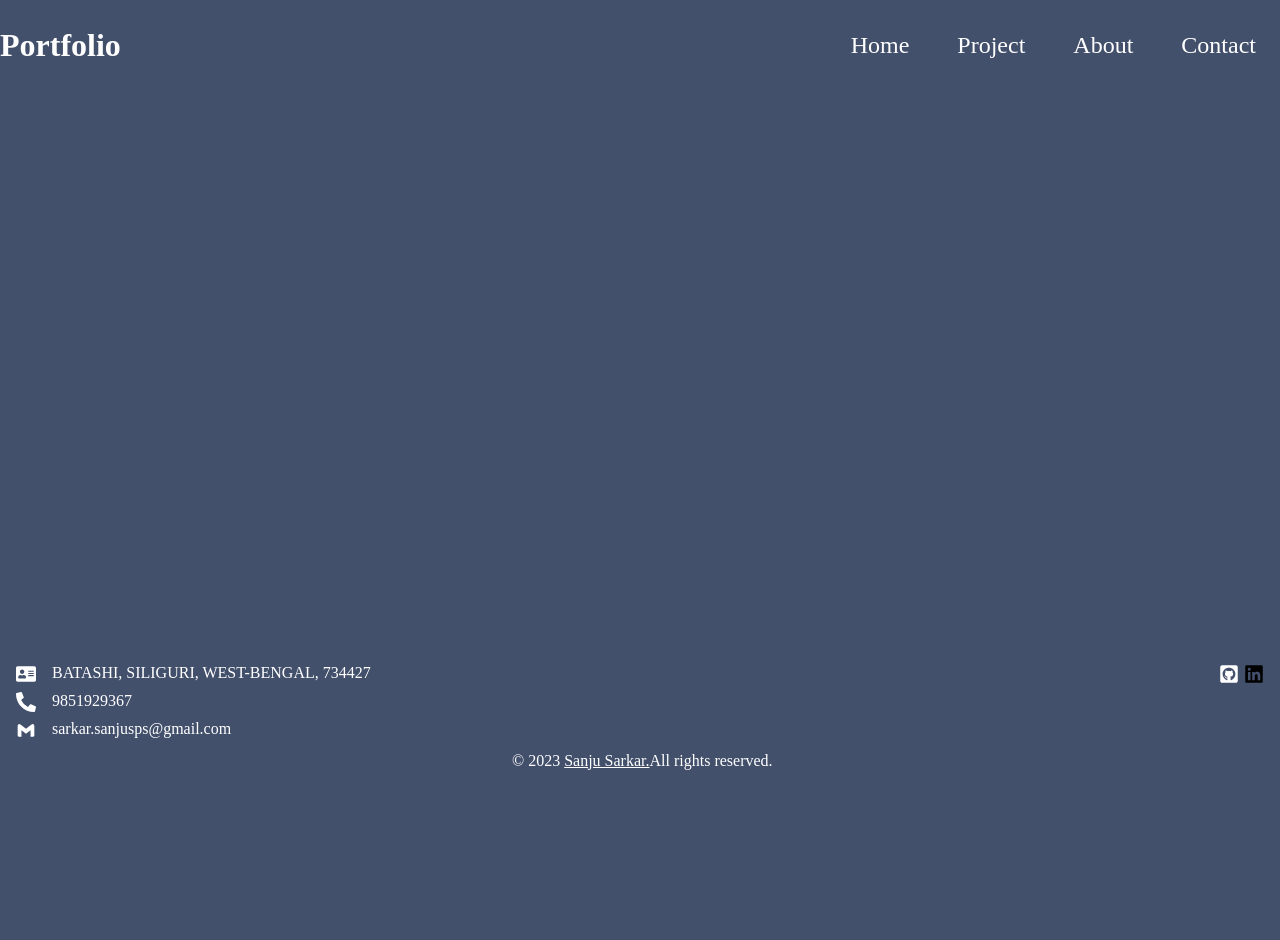
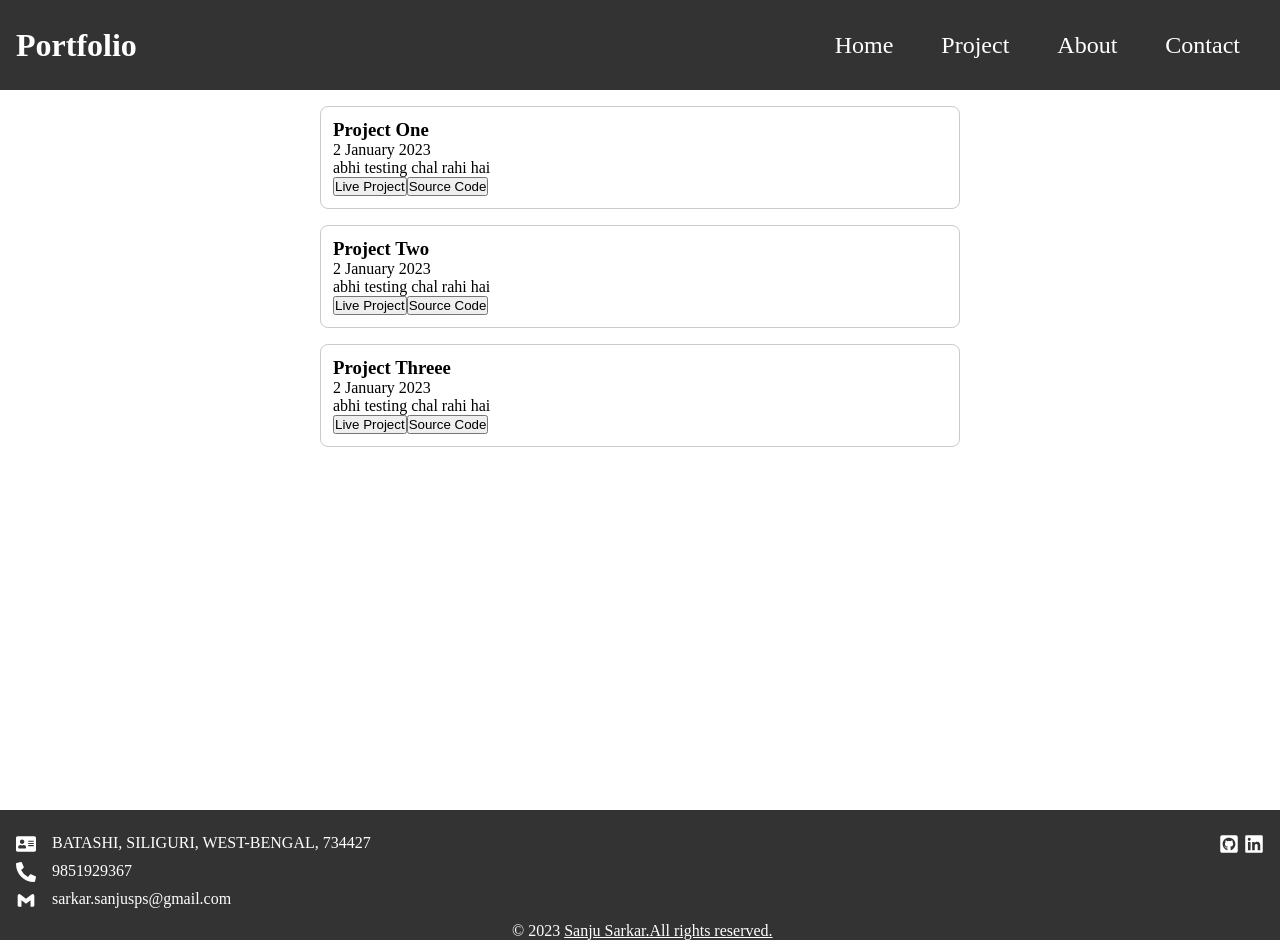
Before and after one commit to SanjuXepiar/Portfolio.js, a React (Create React App) app: page / in a window 1280 px wide. Both pictures are taken after a click on the button "Project". Before the commit the page ends 800 px from the top, so only its background shows below. Built offline with nearby package versions, Linux system fonts and the light colour scheme.

Commit message:
project-page-and-style-updation

```diff
--- a/src/App.css
+++ b/src/App.css
@@ -11,6 +11,19 @@
   .App-logo {
     animation: App-logo-spin infinite 20s linear;
   }
+}
+
+.header-ht-margin {
+  padding-top: 5.625rem;
+}
+.content-min-height {
+  min-height: 90vh;
+}
+.common-pd {
+  padding: 0 1rem;
+}
+.common-txt-clr {
+  color: white;
 }
 
 .App-header {
--- a/src/component/Footer/Footer.css
+++ b/src/component/Footer/Footer.css
@@ -1,6 +1,3 @@
-article {
-  color: white;
-}
 .footer {
   position: relative;
   display: flex;
--- a/src/component/Footer/Footer.js
+++ b/src/component/Footer/Footer.js
@@ -13,40 +13,53 @@ function Footer() {
     <div className="footer">
       <div className="footerLeft">
         <article className="dev-info address">
-          <FaAddressCard size={20} />
-          <span style={{ textTransform: "uppercase" }}>
+          <FaAddressCard size={20} className="common-txt-clr" />
+          <span
+            className="common-txt-clr"
+            style={{ textTransform: "uppercase" }}
+          >
             batashi, siliguri, west-bengal, 734427
           </span>
+          {/*  */}
         </article>
         <article className="dev-info phone">
-          <FaPhoneAlt size={20} />
-          <span>9851929367</span>
+          <FaPhoneAlt size={20} className="common-txt-clr" />
+          <span className="common-txt-clr">9851929367</span>
         </article>
         <article className="dev-info email">
-          <BiLogoGmail size={20} />
-          <span style={{ textTransform: "lowercase" }}>
+          <BiLogoGmail size={20} className="common-txt-clr" />
+          <span
+            className="common-txt-clr"
+            style={{ textTransform: "lowercase" }}
+          >
             sarkar.sanjusps@gmail.com
           </span>
         </article>
       </div>
       <article className="footerMiddle">
-        <p>
+        <p className="common-txt-clr">
           &copy; {new Date().getFullYear()}
-          <span style={{ textDecoration: "underline", marginLeft: "0.25rem" }}>
-            Sanju Sarkar.
+          <span
+            className="common-txt-clr"
+            style={{ textDecoration: "underline", marginLeft: "0.25rem" }}
+          >
+            Sanju Sarkar.All rights reserved.
           </span>
-          All rights reserved.
         </p>
       </article>
       <div className="footerRight">
         <article className="dev-info">
-          <FaGithubSquare size={20} onClick={handleGithub} />
+          <FaGithubSquare
+            size={20}
+            className="common-txt-clr"
+            onClick={handleGithub}
+          />
           <a
             href="https://www.linkedin.com/in/sanju-sarkar-941637269"
             target="_blank"
             rel="noopener noreferrer"
           >
-            <FaLinkedin size={20} fill="black" />
+            <FaLinkedin size={20} className="common-txt-clr" />
           </a>
         </article>
       </div>
--- a/src/component/Mainbody/MainBody.css
+++ b/src/component/Mainbody/MainBody.css
@@ -42,10 +42,12 @@
   padding-bottom: 1rem;
 }
 .btn {
-  background: rgba(0, 0, 0, 0.8);
+  background: rgba(144, 144, 29, 0.575);
   border: 2px rgb(36, 11, 11) solid;
   border-radius: 4%;
   margin: 5px;
   padding: 5px 1rem 5px 1rem;
   cursor: pointer;
+  font-size: 1rem;
+  font-weight: bold;
 }
--- a/src/component/Mainbody/MainBody.js
+++ b/src/component/Mainbody/MainBody.js
@@ -11,13 +11,17 @@ function MainBody() {
         <img className="bgImage" src={backgroundimage} alt="Background" />
       </div>
       <div className="content">
-        <h2 style={{ fontFamily: "" }}>hi, i'm Sanju Sarkar</h2>
-        <p>I'm a react developer</p>
+        <h2 className="common-txt-clr">hi, i'm Sanju Sarkar</h2>
+        <p className="common-txt-clr">I'm a react developer</p>
         <button className="btn">
-          <Link to="/project">Project</Link>
+          <Link to="/project" className="common-txt-clr">
+            Project
+          </Link>
         </button>
         <button className="btn">
-          <Link to="/contact">Contact</Link>
+          <Link to="/contact" className="common-txt-clr">
+            Contact
+          </Link>
         </button>
       </div>
     </div>
--- a/src/component/Navbar/Navbar.css
+++ b/src/component/Navbar/Navbar.css
@@ -2,7 +2,6 @@
   display: flex;
   justify-content: space-between;
   align-items: center;
-  /* padding: 1rem; */
   position: fixed;
   width: 100%;
   height: 90px;
@@ -21,7 +20,7 @@
   padding: 0 1.5rem;
 }
 .navLinks li a:hover {
-  color: rgb(191, 111, 13);
+  color: rgb(129, 201, 234);
   font-weight: bold;
 }
 .toggleButton {
--- a/src/component/Navbar/Navbar.js
+++ b/src/component/Navbar/Navbar.js
@@ -19,22 +19,34 @@ function Navbar() {
 
   window.addEventListener("scroll", changeColor);
   return (
-    <div className={color ? "navHeader navHeaderbg" : "navHeader"}>
+    <div
+      className={
+        color ? "navHeader navHeaderbg common-pd" : "navHeader common-pd"
+      }
+    >
       <Link to="/">
-        <h1>Portfolio</h1>
+        <h1 className="common-txt-clr">Portfolio</h1>
       </Link>
       <ul className={toggle ? "navLinks active" : "navLinks"}>
         <li>
-          <Link to="/">Home</Link>
+          <Link className="common-txt-clr" to="/">
+            Home
+          </Link>
         </li>
         <li>
-          <Link to="/project">Project</Link>
+          <Link className="common-txt-clr" to="/project">
+            Project
+          </Link>
         </li>
         <li>
-          <Link to="/about">About</Link>
+          <Link className="common-txt-clr" to="/about">
+            About
+          </Link>
         </li>
         <li>
-          <Link to="/contact">Contact</Link>
+          <Link className="common-txt-clr" to="/contact">
+            Contact
+          </Link>
         </li>
       </ul>
       <div className="toggleButton" onClick={handleChange}>
--- /dev/null
+++ b/src/data.js
@@ -0,0 +1,26 @@
+export const projectData = [
+  {
+    id: "1",
+    title: "Project One",
+    description: "abhi testing chal rahi hai",
+    date: "2 January 2023",
+    liveLink: "https://reviewsproject-02.netlify.app",
+    sourceLink: "https://github.com/SanjuXepiar/reviewsproject-02",
+  },
+  {
+    id: "2",
+    title: "Project Two",
+    description: "abhi testing chal rahi hai",
+    date: "2 January 2023",
+    liveLink: "https://tours-single-component02.netlify.app",
+    sourceLink: "https://github.com/SanjuXepiar/tours02",
+  },
+  {
+    id: "3",
+    title: "Project Threee",
+    description: "abhi testing chal rahi hai",
+    date: "2 January 2023",
+    liveLink: "https://menu-bar01.netlify.app",
+    sourceLink: "https://github.com/SanjuXepiar/menu-bar",
+  },
+];
--- a/src/index.css
+++ b/src/index.css
@@ -1,5 +1,5 @@
 body {
-  background: #43506c;
+  background: rgba(0, 0, 0, 0.8);
 }
 * {
   margin: 0;
@@ -12,7 +12,6 @@ h3,
 h2,
 p,
 a {
-  color: white;
   text-decoration: none;
 }
 li {
--- a/src/pages/Contact.js
+++ b/src/pages/Contact.js
@@ -3,7 +3,7 @@ import Footer from "../component/Footer/Footer";
 function Contact() {
   return (
     <div>
-      <div style={{ minHeight: "80vh" }}></div>
+      <div style={{ minHeight: "90vh" }}></div>
       <Footer />
     </div>
   );
--- a/src/pages/Project.js
+++ b/src/pages/Project.js
@@ -1,9 +1,43 @@
 import React from "react";
 import Footer from "../component/Footer/Footer";
+import { projectData } from "../data";
+import "./project.css";
 function Project() {
+  const handleLiveProject = (link) => {
+    window.open(link);
+  };
+  const handleSourceCode = (link) => {
+    window.open(link);
+  };
   return (
-    <div>
-      <div style={{ minHeight: "80vh" }}></div>
+    <div className="header-ht-margin">
+      <section className="content-min-height project">
+        {projectData.map(
+          ({ id, title, description, date, liveLink, sourceLink }) => {
+            return (
+              <article key={id} className="project-item">
+                <h3 className="project-item__title">{title}</h3>
+                <p className="project-item__date">{date}</p>
+                <p className="project-item__description">{description}</p>
+                <div className="project-item__actions">
+                  <button
+                    className="project-item__actions--live"
+                    onClick={() => handleLiveProject(liveLink)}
+                  >
+                    Live Project
+                  </button>
+                  <button
+                    className="project-item__actions--source"
+                    onClick={() => handleSourceCode(sourceLink)}
+                  >
+                    Source Code
+                  </button>
+                </div>
+              </article>
+            );
+          }
+        )}
+      </section>
       <Footer />
     </div>
   );
--- /dev/null
+++ b/src/pages/project.css
@@ -0,0 +1,23 @@
+.project {
+  display: flex;
+  flex-direction: column;
+  gap: 1rem;
+  padding: 1rem;
+  background: white;
+  align-items: center;
+}
+.project-item {
+  padding: 0.75rem;
+  width: 40rem;
+  border: 1px solid rgba(0, 0, 0, 0.208);
+  border-radius: 0.5rem;
+}
+@media screen and (max-width: 680px) {
+  .project-item {
+    width: 100%;
+  }
+}
+@media screen and (max-width: 480px) {
+  .project-item__title {
+  }
+}
```
